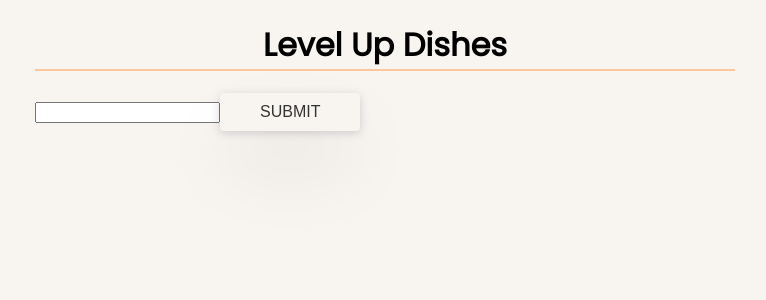
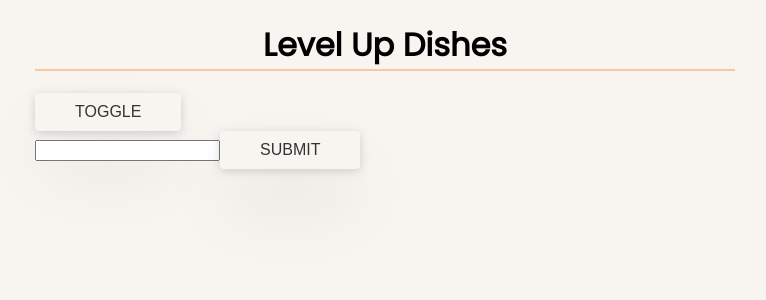
Before and after one commit to ringosingson/react-hooks-playground, a React (Create React App) app: page / in a window 1280 px wide. Shown: the top 300 px of the page, without its empty margins (255-1021 px from the left). Built offline with nearby package versions, Linux system fonts and the light colour scheme.

Commit message:
useContext

```diff
--- a/src/App.js
+++ b/src/App.js
@@ -1,7 +1,9 @@
 //eslint-disable-next-line
-import React, { useState, useEffect, useRef } from "react";
+import React, { useState, useEffect, useRef, createContext } from "react";
+import Toggle from "./Toggle";
 import { useTitleInput } from "./hooks/useTitleInput";
 //useEffect run after every complete render(after mount and update)
+export const UserContext = createContext();
 
 const App = () => {
   // const [value, setValue] = useState(initialState);
@@ -12,11 +14,17 @@ const App = () => {
   // });
 
   return (
+    <UserContext.Provider
+      value={{
+        user: true
+      }}
+    >
       <div className="main-wrapper" ref={ref}>
         <h1 onClick={() => ref.current.classList.add("new-fake-class")}>
           {/*when we click on h1 new class is added to it */}
           Level Up Dishes
         </h1>
+        <Toggle />
 
         <form
           onSubmit={e => {
@@ -31,6 +39,7 @@ const App = () => {
           <button>Submit</button>
         </form>
       </div>
+    </UserContext.Provider>
   );
 };
 
--- /dev/null
+++ b/src/Toggle.js
@@ -0,0 +1,40 @@
+import React, { useState, useContext } from "react";
+import { UserContext } from "./App";
+
+const Toggle = () => {
+  const [isToggled, setToggle] = useState(false);
+  const userInfo = useContext(UserContext);
+  if (!userInfo.user) return null;
+
+  return (
+    <div>
+      <button onClick={() => setToggle(!isToggled)}>Toggle</button>
+      {isToggled && <h2>Hello</h2>}
+    </div>
+  );
+};
+
+export default Toggle;
+
+// import React, { Component } from 'react';
+
+// export default class Refactor extends Component {
+//   state = {
+//     isToggled: false
+//   };
+
+//   toggle = () => {
+//     this.setState(state => {
+//       return { isToggled: !state.isToggled };
+//     });
+//   };
+
+//   render() {
+//     return (
+//       <div>
+//         <button onClick={this.toggle}>Toggle</button>
+//         {this.state.isToggled && <h2>Hello!</h2>}
+//       </div>
+//     );
+//   }
+// }
```
Lines whose indentation alone changed are shown as unchanged.
